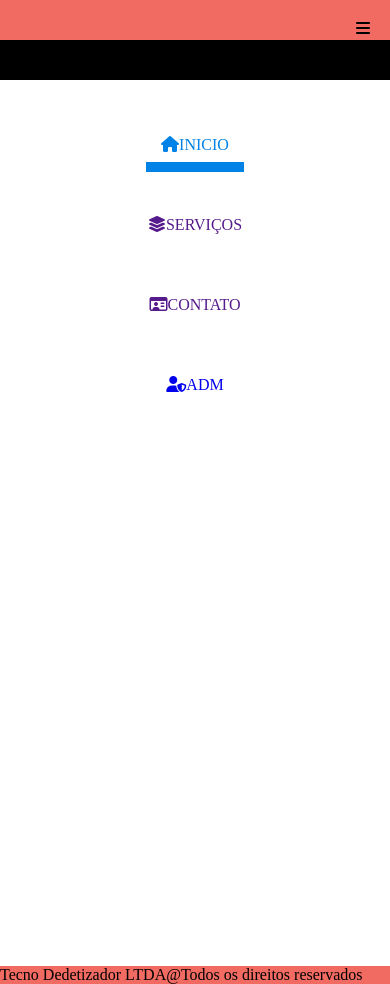
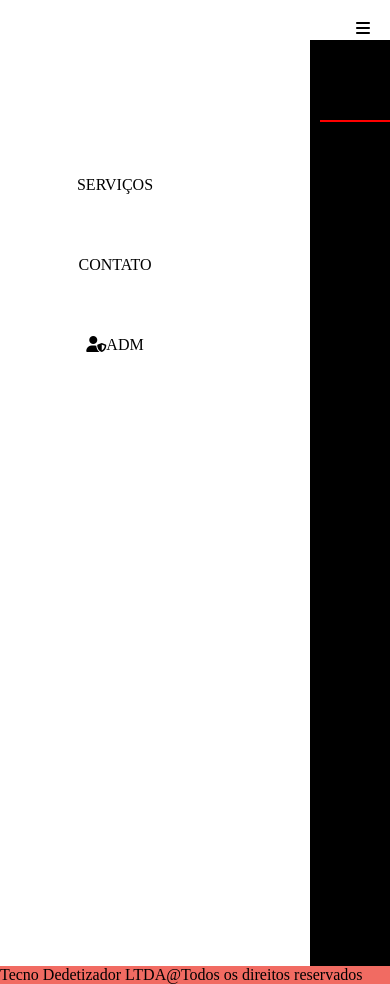
Before and after one commit to supertgo/dedetizacao, a PHP site: page / in a window 390 px wide, after a click that opens the changed part. Run offline with PHP 8.4, Linux system fonts and the light colour scheme; some libraries are stand-ins or nearby versions.

Commit message:
fa icons removidos

```diff
--- a/estilos/modules/mobile-ui.css
+++ b/estilos/modules/mobile-ui.css
@@ -7,11 +7,14 @@
         position: fixed;
         width: 100%;
         height: 100vh;
-        background: #ffffff;
-        top: 80px;
+        background:rgb(255, 255, 255);
+        top: 40px;
         left: -100%;
         text-align: center;
         transition: all .5s;
+    }
+    nav ul li a {
+        color: black;
     }
 
     nav ul li {
@@ -27,11 +30,11 @@
 
     a:hover, a.active{
         background: none;
-        color: #0082e6;
+        color: #000000;
     }
 
     #check:checked ~ ul {
-        left: 0;
+        left: -80px;
     }
 
     .social-media {
--- a/estilos/modules/navbar.css
+++ b/estilos/modules/navbar.css
@@ -8,33 +8,32 @@
 }
 
 nav {
-    background-color: rgb(241, 107, 98);
+    background-color: rgb(255, 255, 255);
     padding: 20px;
     width: 100%;
 }
 
 nav ul li {
-    padding-left: 100px;
     display: inline-block;
 }
 
+nav ul li:first-child {
+    padding-left: 400px;
+}
+
 nav ul li a {
+    color: rgb(0, 0, 0);
     text-transform: uppercase;
     padding: 7px 13px;
 }
 .active {
     background: #ffffff96;
-    border: 2px solid white;
-    transition: .5s;
-    box-shadow: 0 10px 0 0;
+    transition: 1s;
+    border-bottom: 2px solid red;
 }
 
 nav ul li a:hover {
-    background: #ffffff;
-    color: rgb(255, 0, 0);
-    border: 2px solid rgba(253, 253, 253, 0.63);
-    transition: .5s;
-    box-shadow: 0 10px 0 0 rgba(0, 0, 0, 0.966);
+    border-bottom: 2px solid red;
 }
 
 nav ul li:last-child {
--- a/index.html
+++ b/index.html
@@ -17,9 +17,9 @@
         <input type="checkbox" id="check">
         <label for="check" class="checkbtn"><i class="fas fa-bars"></i></label>
         <ul>
-            <li><a class="active" href="index.html"><i class="fa fa-home"></i>Inicio</a></li>
-            <li><a href=""><i class="fas fa-layer-group"></i>Serviços</a></li>
-            <li><a href=""><i class="far fa-id-card"></i>Contato</a></li>
+            <li><a class="active" href="index.html"><!--<i class="fa fa-home"></i>-->Inicio</a></li>
+            <li><a href=""><!--<i class="fas fa-layer-group"></i>-->Serviços</a></li>
+            <li><a href=""><!--<i class="far fa-id-card"></i>-->Contato</a></li>
             <li><a href="./servidor/admin.php"><i class="fas fa-user-shield"></i>adm</a></li>
         </ul>
     </nav>
```
